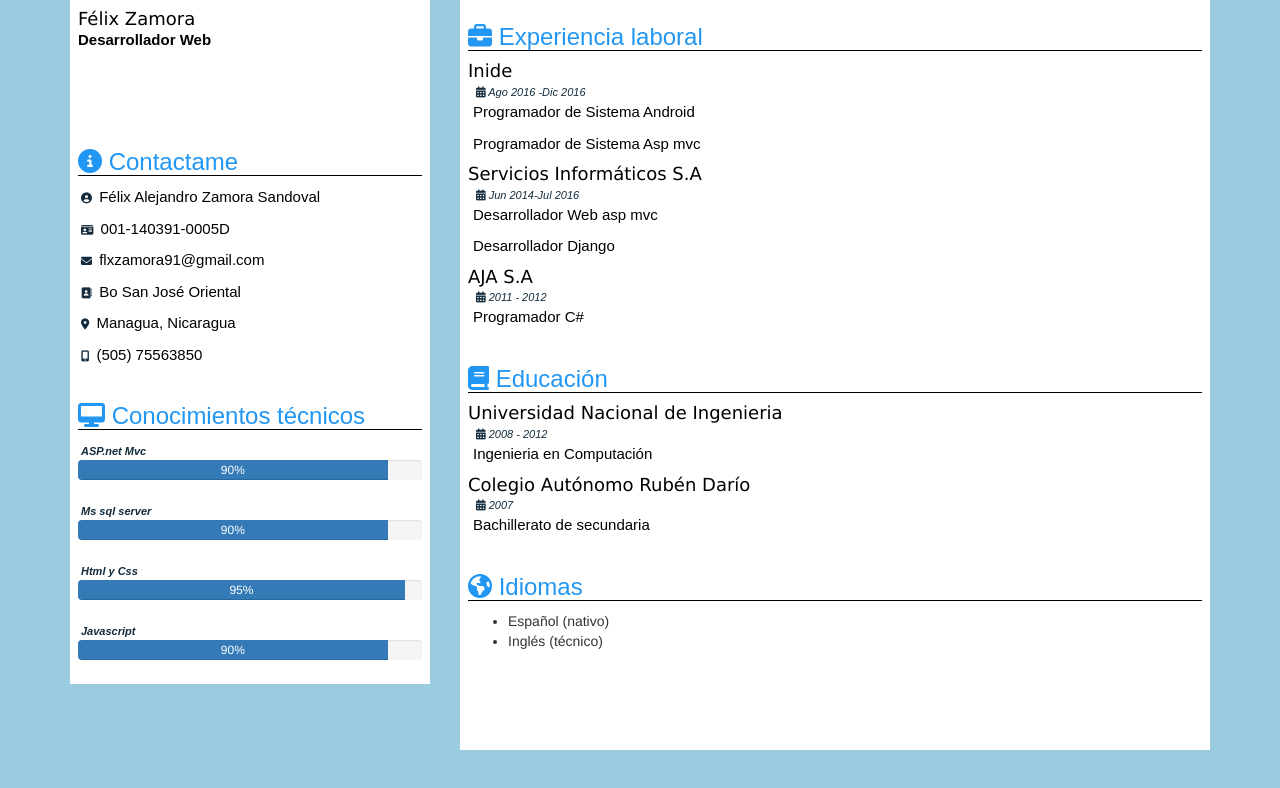
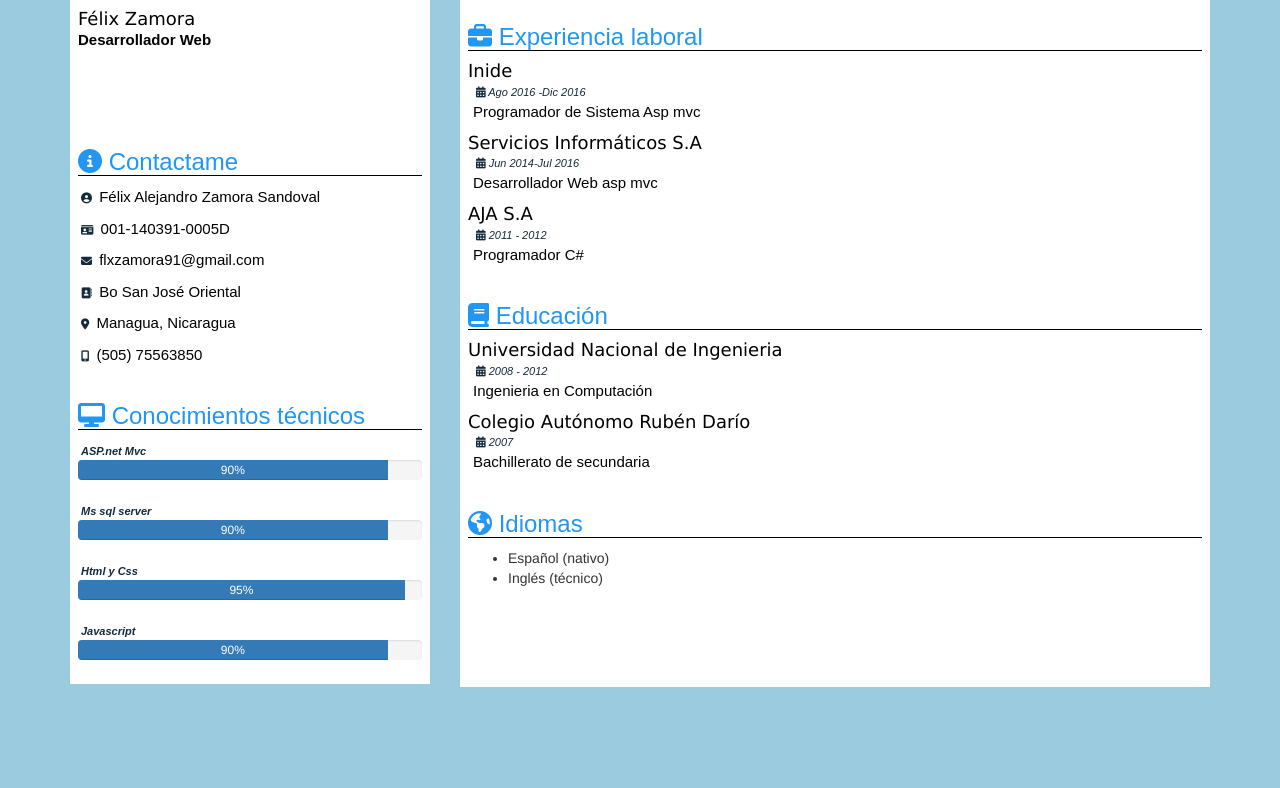
Before and after one commit to fzamora91/cv, a plain HTML site: page index.html in a window 1280 px wide. Drawn offline with Linux system fonts and the light colour scheme.

Commit message:
Update index.html

```diff
--- a/index.html
+++ b/index.html
@@ -90,14 +90,12 @@
           <article>
           	<h1>Inide</h1>
           	<span><i class="fa fa-calendar" aria-hidden="true"></i>  Ago 2016 -Dic 2016</span>
-          	<p>Programador de Sistema Android</p>
             <p>Programador de Sistema Asp mvc</p>
           </article>
           <article>
           	<h1>Servicios Informáticos S.A</h1>
           	<span><i class="fa fa-calendar" aria-hidden="true"></i>  Jun 2014-Jul 2016</span>
           	<p>Desarrollador Web asp mvc</p>
-            <p>Desarrollador Django</p>
           </article>
           <article>
           	<h1>AJA S.A</h1>
```
